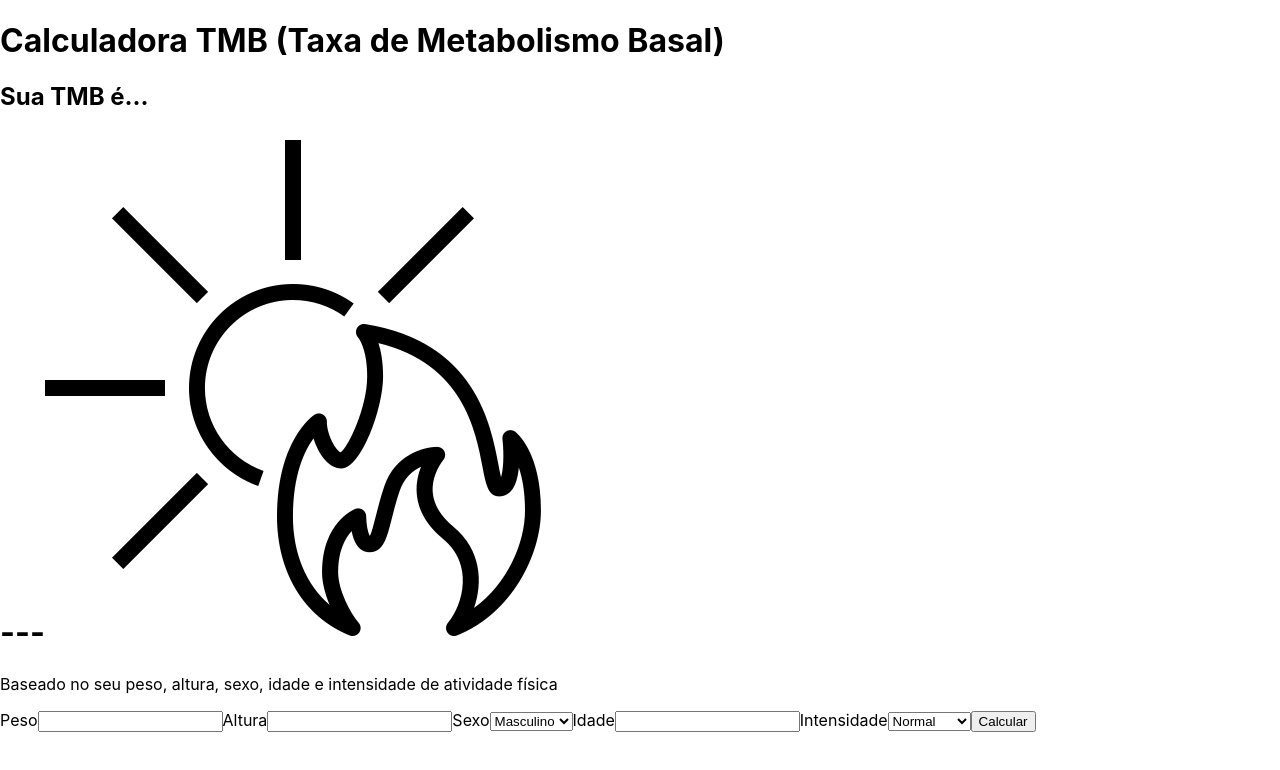
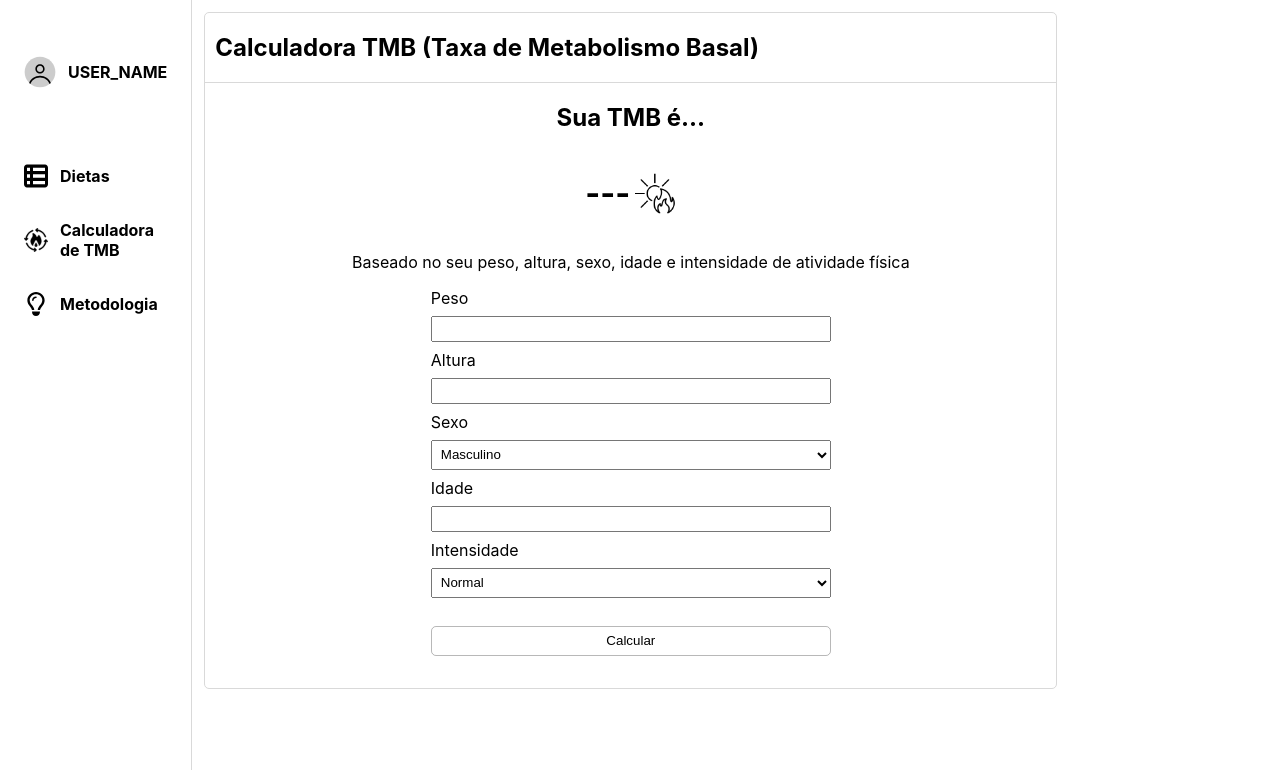
Before and after one commit to Daniel-P-Lima/macrofinds, a React (Create React App) app in the folder macrofinds-frontend/: page /dadosUsuario in a window 1280 px wide. Shown: the top 770 px of the page. Built offline with nearby package versions, Linux system fonts and the light colour scheme; no server answers.

Commit message:
ajusta css, jsx e afinds

```diff
--- a/macrofinds-frontend/src/App.js
+++ b/macrofinds-frontend/src/App.js
@@ -5,12 +5,14 @@ import UserData from "./pages/UserData/UserData";
 
 function App() {
   return (
+    <div className="app">
       <Router>
         <Routes>
           <Route path="/" element={<Main/>}></Route>
           <Route path="/dadosUsuario" element={<UserData/>}></Route>
         </Routes>
       </Router>
+    </div>
   );
 }
 
--- a/macrofinds-frontend/src/index.css
+++ b/macrofinds-frontend/src/index.css
@@ -22,3 +22,7 @@ code {
   flex-flow: column;
   height: 100%;
 }
+
+.app {
+  height: 100%;
+}
--- a/macrofinds-frontend/src/pages/UserData/UserData.css
+++ b/macrofinds-frontend/src/pages/UserData/UserData.css
@@ -31,7 +31,6 @@
 }
 
 .header-tmb {
-    display: flex;
     align-items: start;
     justify-content: start;
     border-bottom: solid 0.1px #D9D9D9;
@@ -79,3 +78,39 @@
     background-color: #4c4c4c3f;
     cursor: pointer;
 }
+
+.column{
+    box-sizing: border-box;
+    height: 100%;
+}
+
+.left-column{
+    flex: 0 0 15%;
+    border-right: 1px solid #D9D9D9;
+}
+
+.mid-column{
+    flex: 1 1 auto;
+    padding: 12px;
+}
+
+.right-column{
+    flex: 0 0 22%;
+    padding: 12px;
+    border-left: 1px solid #D9D9D9;
+}
+
+.userData-main {
+    display: flex;
+    height: 100%;
+}
+
+
+.container-header {
+    display: flex;
+    align-self: flex-start;
+    padding-left: 10px;
+    box-sizing: border-box;
+    border-bottom: 1px solid #D9D9D9;
+    width: 100%;
+}
--- a/macrofinds-frontend/src/pages/UserData/UserData.jsx
+++ b/macrofinds-frontend/src/pages/UserData/UserData.jsx
@@ -1,5 +1,6 @@
 import React, { useEffect, useState } from 'react';
-
+import "./UserData.css"
+import Navbar from '../../assets/Navbar/Navbar';
 const UserData = () => {
     const [userData, setUserData] = useState({
         peso: '',
@@ -26,19 +27,16 @@ const UserData = () => {
     }, []);
 
     const calcularTmb = () => {
-
         const peso = parseFloat(userData.peso);
         const altura = parseFloat(userData.altura);
         const idade = parseFloat(userData.idade);
+
+        if (isNaN(peso) || isNaN(altura) || isNaN(idade)) {
+            alert("Preencha corretamente peso, altura e idade.");
+            return;
+        }
+
         let resultado = 0;
-
-        console.log("peso", peso);
-        console.log("altura", altura);
-        console.log("idade", idade);
-
-
-
-
         if (userData.sexo === 'Masculino') {
             resultado = 66 + (13.7 * peso) + (5 * altura) - (6.8 * idade);
         } else if (userData.sexo === 'Feminino') {
@@ -51,19 +49,22 @@ const UserData = () => {
         else if (userData.intensidade === 'I') fator = 1.45;
 
         const tmbFinal = resultado * fator;
-
         setTmb(tmbFinal.toFixed(2));
     };
 
+
     return (
-        <div className='main'>
-            <div className='header-tmb'>
-                <header>
-                    <h1>Calculadora TMB (Taxa de Metabolismo Basal)</h1>
-                </header>
+        <div className='userData-main'>
+            <div className='column left-column'>
+                <Navbar />
             </div>
-            <div className='container'>
+            <div className='column mid-column user-data'>
+
+
                 <div className='main-container'>
+                    <header className='container-header'>
+                        <h2>Calculadora TMB (Taxa de Metabolismo Basal)</h2>
+                    </header>
                     <h2>Sua TMB é...</h2>
                     <h1 className='tmb-val'>{tmb ? `${tmb} cal/dia` : '---'}<img className='heat-img' src='/heat.png' /></h1>
                     <p>Baseado no seu peso, altura, sexo, idade e intensidade de atividade física</p>
@@ -114,6 +115,9 @@ const UserData = () => {
                     </div>
                 </div>
             </div>
+            <div className='container'>
+
+            </div>
         </div>
     );
 };
```
Also changed, not shown: 1 other file (tests, documents, lock files or other folders). Lines whose indentation alone changed are shown as unchanged.
